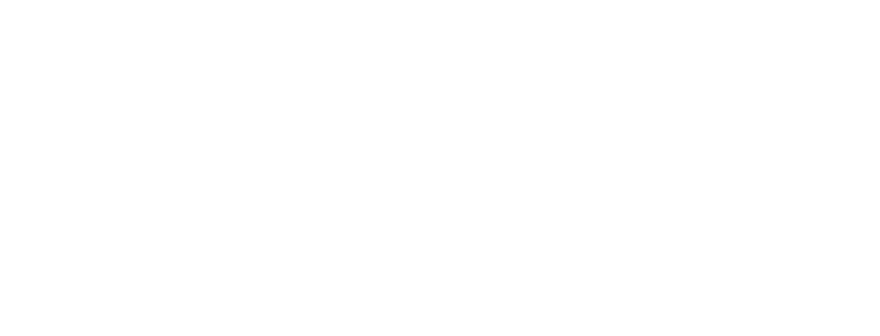
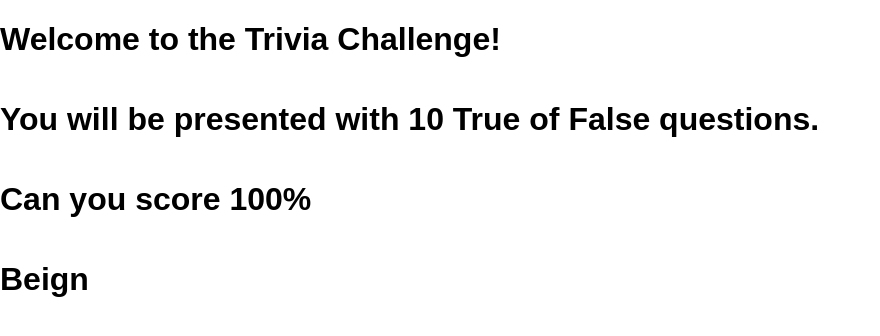
Before and after one commit to raphaelalvarenga/trivia-game-g2i-challenge, a React (Create React App) app: page / in a window 1280 px wide. Shown: the top 336 px of the page, without its empty margins (0-880 px from the left). Built offline with nearby package versions, Linux system fonts and the light colour scheme.

Commit message:
[Intro] The Intro concepts has been started but not styled yet.

```diff
--- a/package.json
+++ b/package.json
@@ -10,9 +10,11 @@
     "@types/node": "^12.20.4",
     "@types/react": "^17.0.2",
     "@types/react-dom": "^17.0.1",
+    "@types/styled-components": "^5.1.7",
     "react": "^17.0.1",
     "react-dom": "^17.0.1",
     "react-scripts": "4.0.3",
+    "styled-components": "^5.2.1",
     "typescript": "^4.2.2",
     "web-vitals": "^1.1.0"
   },
--- a/public/index.html
+++ b/public/index.html
@@ -26,7 +26,7 @@
     -->
     <title>React App</title>
   </head>
-  <body>
+  <body style = "margin: 0; padding: 0; box-sizing: border-box;">
     <noscript>You need to enable JavaScript to run this app.</noscript>
     <div id="root"></div>
     <!--
--- a/src/App.tsx
+++ b/src/App.tsx
@@ -1,9 +1,11 @@
 import React from 'react'
+import Intro from './components/Intro';
+import { Container } from "./styles";
 
 export default function App() {
     return (
-        <div>
-
-        </div>
+        <Container>
+            <Intro />
+        </Container>
     )
 }
--- /dev/null
+++ b/src/components/Intro.tsx
@@ -0,0 +1,13 @@
+import React from 'react'
+import { ContainerIntro } from "../styles";
+
+export default function Intro() {
+    return (
+        <ContainerIntro>
+            <h1>Welcome to the Trivia Challenge!</h1>
+            <h1>You will be presented with 10 True of False questions.</h1>
+            <h1>Can you score 100%</h1>
+            <h1>Beign</h1>
+        </ContainerIntro>
+    )
+}
--- /dev/null
+++ b/src/styles.ts
@@ -0,0 +1,13 @@
+import styled from 'styled-components';
+
+export const Container = styled.div`
+    height: 100vh;
+    box-sizing: border-box;
+    font-family: Arial, Helvetica, Verdana
+`;
+
+export const ContainerIntro = styled.div`
+    display: flex;
+    flex-direction: column;
+    justify-content: space-between;
+`;
```
Also changed, not shown: 1 other file (tests, documents, lock files or other folders).
